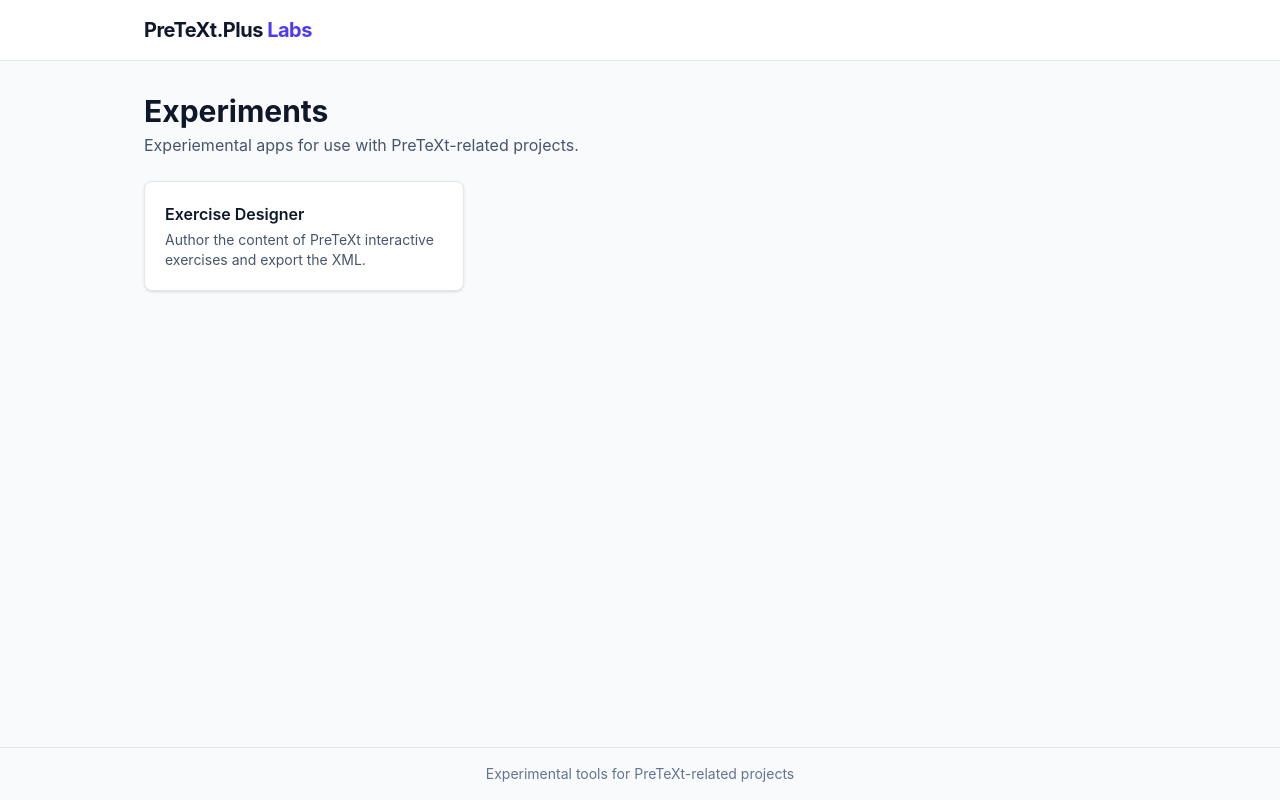
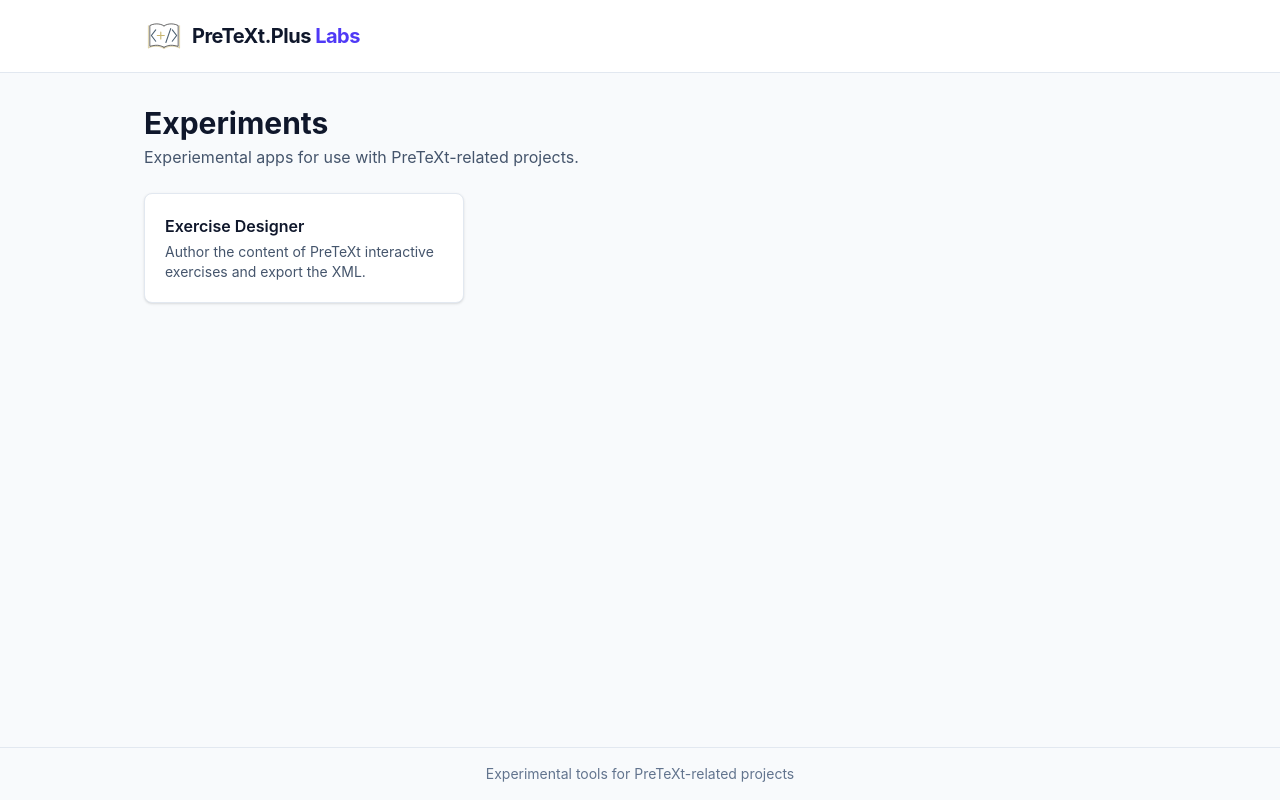
Before and after one commit to PreTeXtPlus/PreTeXt-Plus-Labs, a React (Vite) app: page / in a window 1280 px wide. Built offline with nearby package versions, Linux system fonts and the light colour scheme.

Commit message:
add icon

```diff
--- a/src/components/Layout.tsx
+++ b/src/components/Layout.tsx
@@ -5,8 +5,9 @@ export default function Layout() {
     <div className="flex min-h-screen flex-col bg-slate-50 text-slate-900">
       <header className="border-b border-slate-200 bg-white">
         <div className="mx-auto max-w-5xl px-4 py-4">
-          <Link to="/" className="text-xl font-bold tracking-tight">
-            PreTeXt.Plus <span className="text-indigo-600">Labs</span>
+          <Link to="/" className="text-xl font-bold tracking-tight flex items-center gap-2">
+            <img src="/public/icon.svg" alt="icon" className="size-10"/>
+            <span>PreTeXt.Plus <span className="text-indigo-600">Labs</span></span>
           </Link>
         </div>
       </header>
```
Also changed, not shown: public/icon.svg (added).
